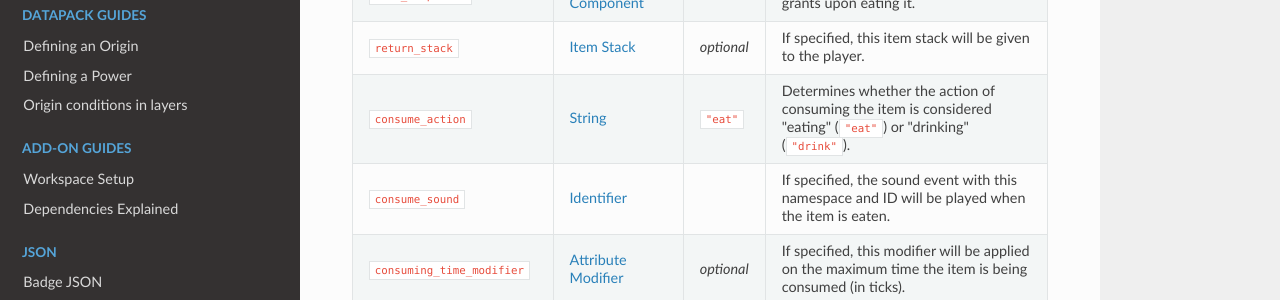
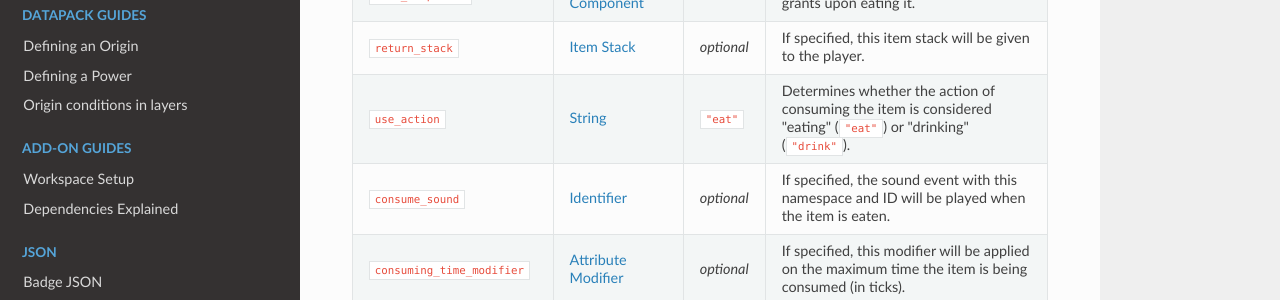
Before and after one commit to apace100/origins-docs, an MkDocs documentation site: the page built from docs/types/power_types/edible_item.md, in a window 1280 px wide and 900 px high, scrolled down 541 px. Shown: the part 147-447 px from the top of the window. Built offline with MkDocs 1.6.1, drawn with Linux system fonts in a browser that asks for light colours; nearby versions of some CDN libraries.

Commit message:
Update edible_item.md
I fix thing

```diff
--- a/docs/types/power_types/edible_item.md
+++ b/docs/types/power_types/edible_item.md
@@ -21,8 +21,8 @@ Field | Type | Default | Description
 `item_condition` | [Item Condition Type](../item_condition_types.md) | _optional_ | If specified, will only make the item edible and the specified actions will only be executed if this condition is fulfilled by the item.
 `food_component`| [Food Component](../data_types/food_component.md) |  | The food component that the item grants upon eating it.
 `return_stack`| [Item Stack](../data_types/item_stack.md) | _optional_ | If specified, this item stack will be given to the player.
-`consume_action` | [String](../data_types/string.md) | `"eat"` | Determines whether the action of consuming the item is considered "eating" (`"eat"`) or "drinking" (`"drink"`).
-`consume_sound` | [Identifier](../data_types/identifier.md) |  | If specified, the sound event with this namespace and ID will be played when the item is eaten.
+`use_action` | [String](../data_types/string.md) | `"eat"` | Determines whether the action of consuming the item is considered "eating" (`"eat"`) or "drinking" (`"drink"`).
+`consume_sound` | [Identifier](../data_types/identifier.md) | _optional_ | If specified, the sound event with this namespace and ID will be played when the item is eaten.
 `consuming_time_modifier` | [Attribute Modifier](../data_types/attribute_modifier.md) | *optional* | If specified, this modifier will be applied on the maximum time the item is being consumed (in ticks).
 `consuming_time_modifiers` | [Array](../data_types/array.md) of [Attribute Modifiers](../data_types/attribute_modifier.md) | *optional* | If specified, these modifiers will be applied on the the maximum time the item is being consumed (in ticks).
 `priority` | [Integer](../data_types/integer.md) | `0` | Determines the priority of which the power will apply its modification to the item. Must be higher than 0 if the item is already edible.
```
